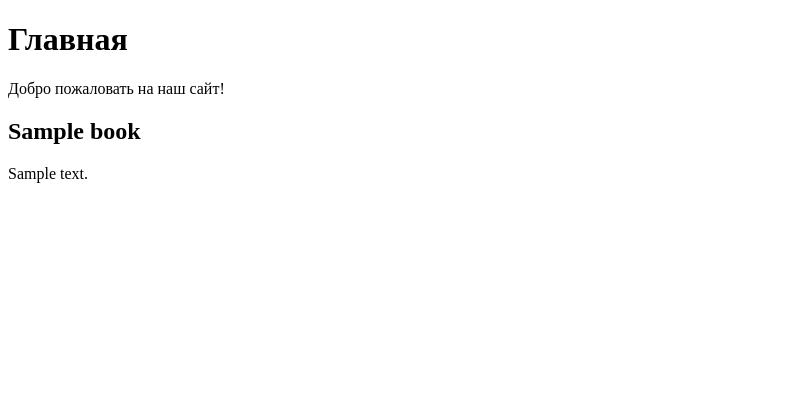
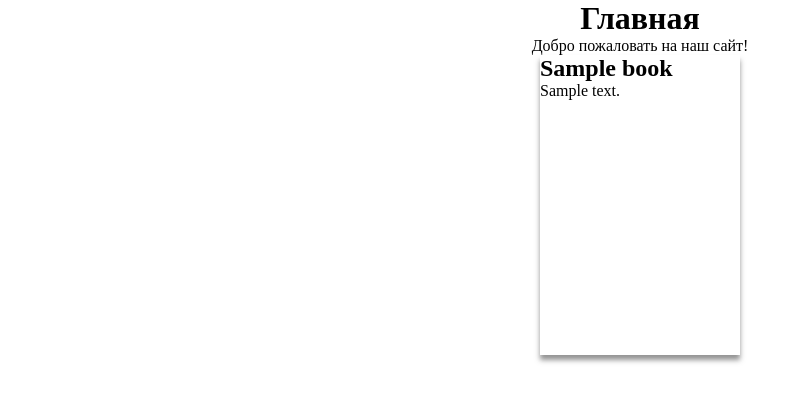
Before and after one commit to Sht0neg/DjangoStudy, a Django app: page /products/ in a window 1280 px wide. Shown: the top 402 px of the page, without its empty margins (0-802 px from the left). Run offline with Django 5.2, Linux system fonts and the light colour scheme; tables that the repository leaves empty hold one stand-in row (values such as "Sample post").

Commit message:
Add main page styles

```diff
--- a/django_study/settings.py
+++ b/django_study/settings.py
@@ -116,6 +116,7 @@ USE_TZ = True
 # https://docs.djangoproject.com/en/5.2/howto/static-files/
 
 STATIC_URL = 'static/'
+STATICFILES_DIRS = [BASE_DIR / "static",]
 
 # Default primary key field type
 # https://docs.djangoproject.com/en/5.2/ref/settings/#default-auto-field
--- /dev/null
+++ b/static/style.css
@@ -0,0 +1,22 @@
+*{
+    margin: 0;
+    padding: 0;
+    box-sizing: border-box;
+}
+
+body{
+    display: flex;
+    flex-direction: column;
+    align-items: center;
+}
+
+.wrap{
+    display: flex;
+    flex-wrap: wrap;
+}
+
+.card{
+    width: 200px;
+    height: 300px;
+    box-shadow: 0 5px 5px rgba(40, 40, 40, 0.5);
+}
--- a/templates/index.html
+++ b/templates/index.html
@@ -3,16 +3,19 @@
 <head>
     <meta charset="UTF-8">
     <meta name="viewport" content="width=device-width, initial-scale=1.0">
+    <link rel="stylesheet" href="/static/style.css">
     <title>Главная</title>
 </head>
 <body>
     <h1>Главная</h1>
     <p>Добро пожаловать на наш сайт!</p>
-    {% for book in books %}
+    <div class="wrap">
+        {% for book in books %}
         <div class="card">
             <h2 class="title-card">{{book.title}}</h2>
             <p class="desc-card">{{book.desc}}</p>
         </div>
-    {% endfor %}
+        {% endfor %}
+    </div>
 </body>
 </html>
```
